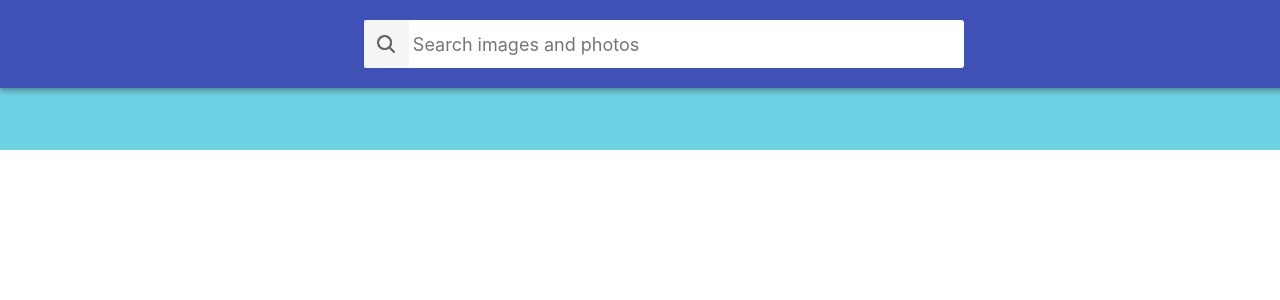
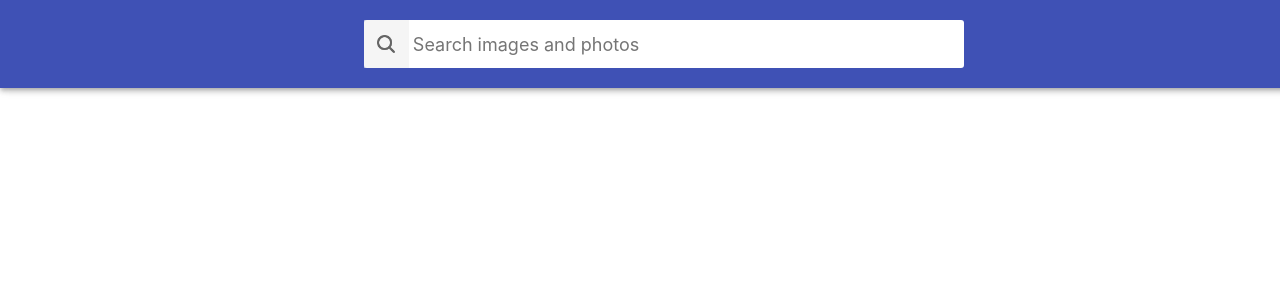
Before and after one commit to Xeveryeo/goit-react-hw-04-images, a React (Create React App) app: page / in a window 1280 px wide. Shown: the top 300 px of the page. Built offline with nearby package versions, Linux system fonts and the light colour scheme.

Commit message:
Update App.styled.js

```diff
--- a/src/components/App.styled.js
+++ b/src/components/App.styled.js
@@ -5,5 +5,5 @@ export const AppDiv = styled.div`
   grid-template-columns: 1fr;
   grid-gap: 16px;
   padding-bottom: 24px;
-  background-color: #6fd2e4;
+  // background-color: #6fd2e4;
 `;
```
